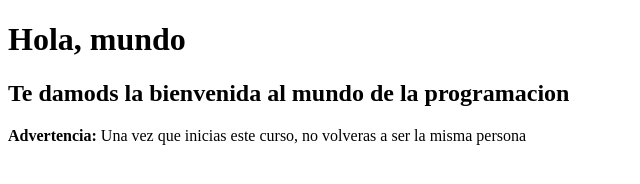
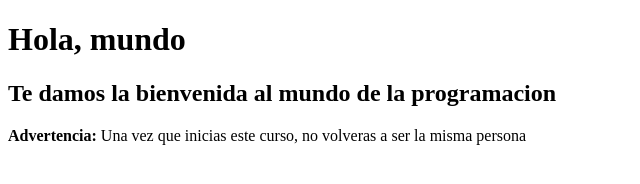
Before and after one commit to EddwinEuan/mi-proyecto-web, a plain HTML site: page index.html in a window 1280 px wide. Shown: the whole page, without its empty margins (0-640 px from the left). Drawn offline with Linux system fonts and the light colour scheme.

Commit message:
Update index.html

```diff
--- a/index.html
+++ b/index.html
@@ -8,7 +8,7 @@
 </head>
 <body>
    <h1>Hola, mundo</h1>
-   <h2>Te damods la bienvenida al mundo de la programacion</h2>
+   <h2>Te damos la bienvenida al mundo de la programacion</h2>
    <p>
    <b>Advertencia:</b>
     Una vez que inicias este curso, no volveras a ser la misma persona
```
